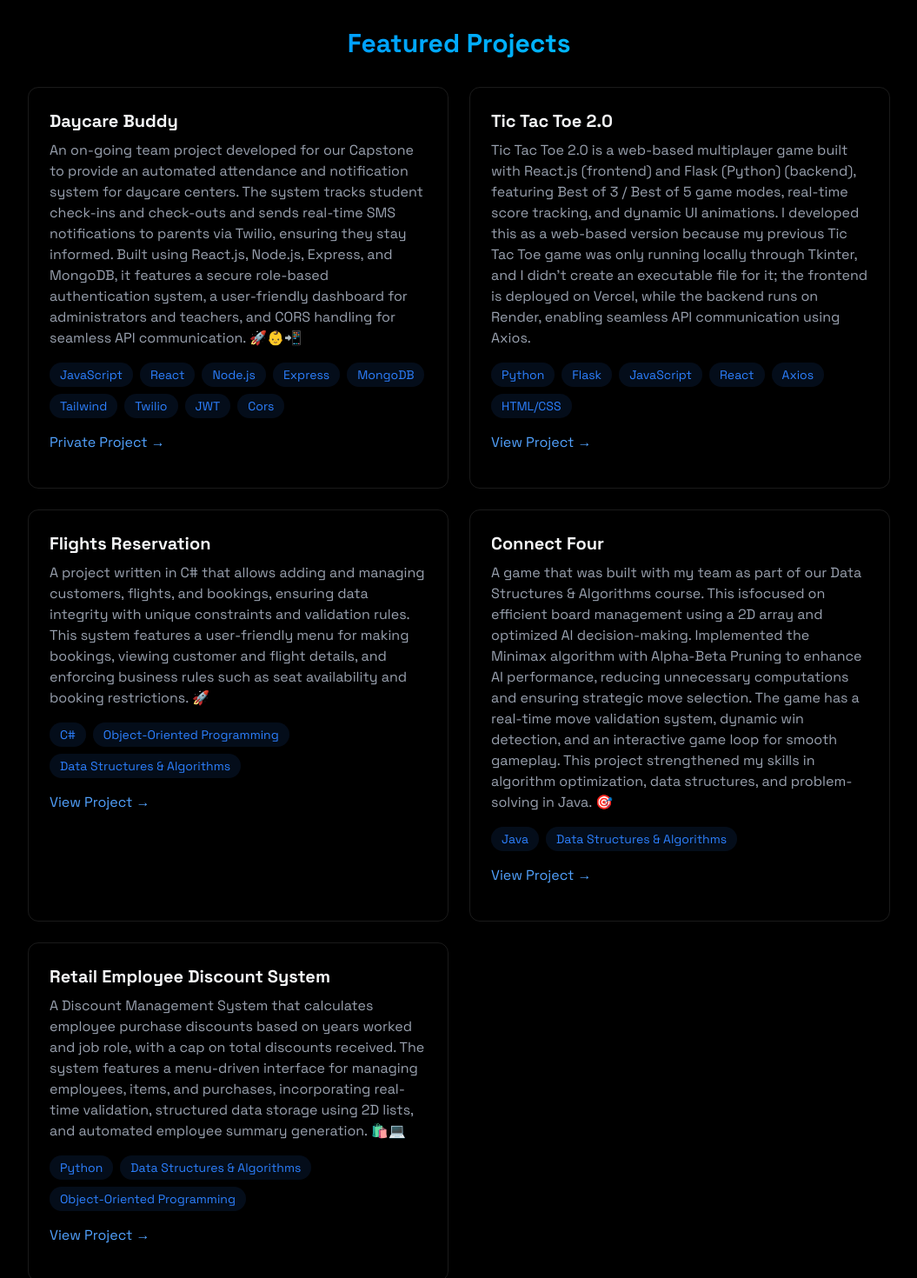
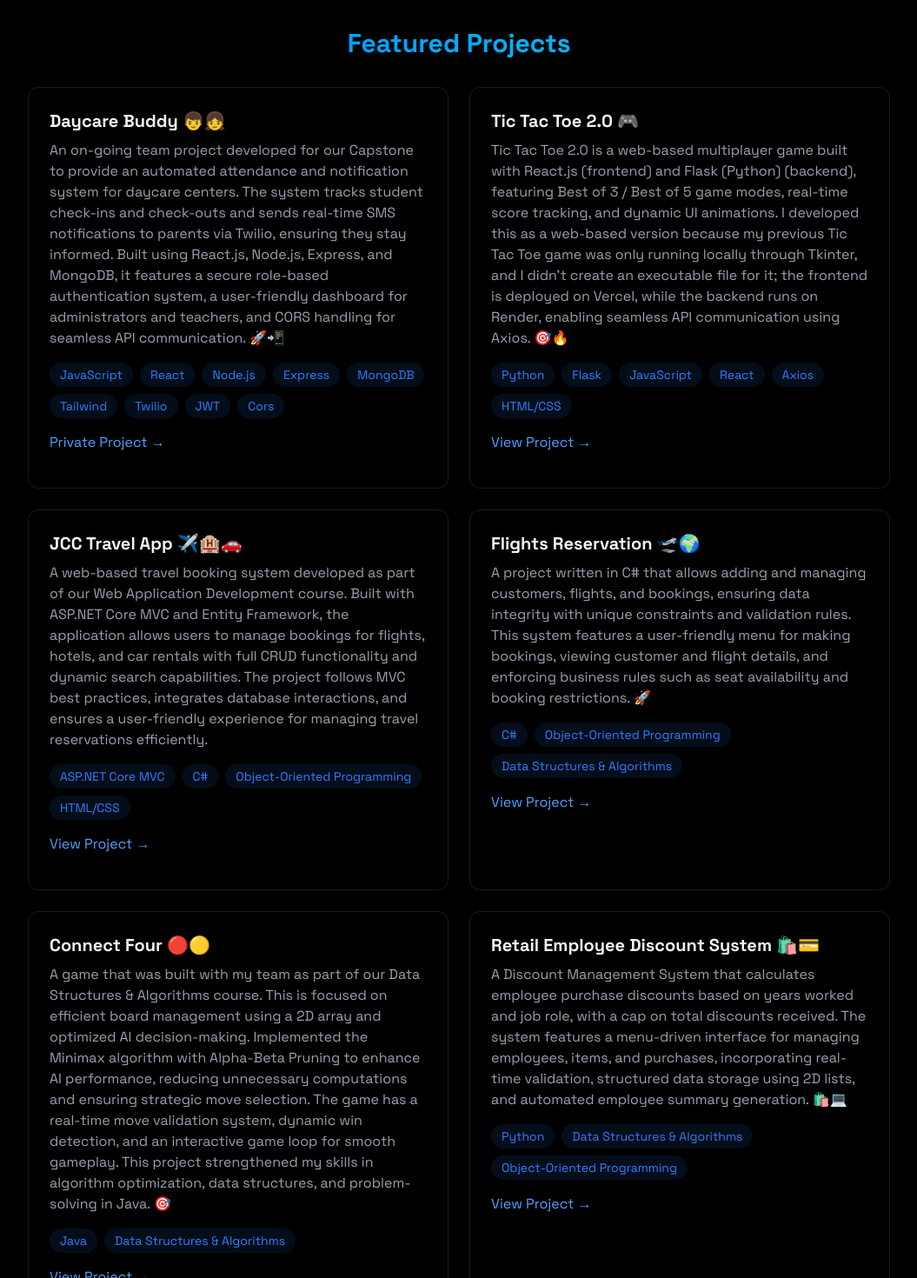
Before and after one commit to jamdazai/jamesfuraque-portfolio, a React (Vite) app: page / in a window 1280 px wide. Shown: the part 2200-3670 px from the top of the page at 87% size, without its empty margins (112-1167 px from the left). Built offline with nearby package versions, Linux system fonts and the light colour scheme.

Commit message:
Updated projects section.

```diff
--- a/src/components/sections/Projects.jsx
+++ b/src/components/sections/Projects.jsx
@@ -11,8 +11,8 @@ export const Projects = () => {
                 <div className="grid grid-cols-1 md:grid-cols-2 gap-6">
 
                     <div className="p-6 rounded-xl border border-white/10 hover:-translate-y-1 hover:border-blue-500/30 hover:shadow-[0_2px_8px_rgba(59,130,246,0.1)] transition-all">
-                        <h3 className="text-xl font-bold mb-2">Daycare Buddy</h3>
-                        <p className="text-gray-400 mb-4">An on-going team project developed for our Capstone to provide an automated attendance and notification system for daycare centers. The system tracks student check-ins and check-outs and sends real-time SMS notifications to parents via Twilio, ensuring they stay informed. Built using React.js, Node.js, Express, and MongoDB, it features a secure role-based authentication system, a user-friendly dashboard for administrators and teachers, and CORS handling for seamless API communication. 🚀👶📲</p>
+                        <h3 className="text-xl font-bold mb-2">Daycare Buddy 👦👧</h3>
+                        <p className="text-gray-400 mb-4">An on-going team project developed for our Capstone to provide an automated attendance and notification system for daycare centers. The system tracks student check-ins and check-outs and sends real-time SMS notifications to parents via Twilio, ensuring they stay informed. Built using React.js, Node.js, Express, and MongoDB, it features a secure role-based authentication system, a user-friendly dashboard for administrators and teachers, and CORS handling for seamless API communication. 🚀📲</p>
                             <div className="flex flex-wrap gap-2">
                                 {["JavaScript", "React", "Node.js", "Express", "MongoDB", "Tailwind", "Twilio", "JWT", "Cors"].map((tech, key) => (
                                     <span key={key} className="bg-blue-500/10 text-blue-500 py-1 px-3 rounded-full text-sm hover:bg-blue-500/20
@@ -28,8 +28,8 @@ export const Projects = () => {
                     </div>
 
                     <div className="p-6 rounded-xl border border-white/10 hover:-translate-y-1 hover:border-blue-500/30 hover:shadow-[0_2px_8px_rgba(59,130,246,0.1)] transition-all">
-                        <h3 className="text-xl font-bold mb-2">Tic Tac Toe 2.0</h3>
-                        <p className="text-gray-400 mb-4">Tic Tac Toe 2.0 is a web-based multiplayer game built with React.js (frontend) and Flask (Python) (backend), featuring Best of 3 / Best of 5 game modes, real-time score tracking, and dynamic UI animations. I developed this as a web-based version because my previous Tic Tac Toe game was only running locally through Tkinter, and I didn't create an executable file for it; the frontend is deployed on Vercel, while the backend runs on Render, enabling seamless API communication using Axios.</p>
+                        <h3 className="text-xl font-bold mb-2">Tic Tac Toe 2.0 🎮</h3>
+                        <p className="text-gray-400 mb-4">Tic Tac Toe 2.0 is a web-based multiplayer game built with React.js (frontend) and Flask (Python) (backend), featuring Best of 3 / Best of 5 game modes, real-time score tracking, and dynamic UI animations. I developed this as a web-based version because my previous Tic Tac Toe game was only running locally through Tkinter, and I didn't create an executable file for it; the frontend is deployed on Vercel, while the backend runs on Render, enabling seamless API communication using Axios. 🎯🔥</p>
                             <div className="flex flex-wrap gap-2">
                                 {["Python", "Flask", "JavaScript", "React", "Axios", "HTML/CSS"].map((tech, key) => (
                                     <span key={key} className="bg-blue-500/10 text-blue-500 py-1 px-3 rounded-full text-sm hover:bg-blue-500/20
@@ -45,7 +45,24 @@ export const Projects = () => {
                     </div>
 
                     <div className="p-6 rounded-xl border border-white/10 hover:-translate-y-1 hover:border-blue-500/30 hover:shadow-[0_2px_8px_rgba(59,130,246,0.1)] transition-all">
-                        <h3 className="text-xl font-bold mb-2">Flights Reservation</h3>
+                        <h3 className="text-xl font-bold mb-2">JCC Travel App ✈️🏨🚗</h3>
+                        <p className="text-gray-400 mb-4"> A web-based travel booking system developed as part of our Web Application Development course. Built with ASP.NET Core MVC and Entity Framework, the application allows users to manage bookings for flights, hotels, and car rentals with full CRUD functionality and dynamic search capabilities. The project follows MVC best practices, integrates database interactions, and ensures a user-friendly experience for managing travel reservations efficiently.</p>
+                            <div className="flex flex-wrap gap-2">
+                                {["ASP.NET Core MVC", "C#", "Object-Oriented Programming","HTML/CSS"].map((tech, key) => (
+                                    <span key={key} className="bg-blue-500/10 text-blue-500 py-1 px-3 rounded-full text-sm hover:bg-blue-500/20
+                                            hover:shadow-[0_2px_8px_rgba(59,130,246,0.2)] transition">
+                                        {tech}
+                                    </span>
+                                ))}
+                            </div>
+
+                            <div className="flex justify-between items-center my-4">
+                                <a href="https://github.com/jamdazai/WebAppDev" className="text-blue-400 hover:text-blue-300 transition-colors"> View Project → </a>
+                            </div>
+                    </div>
+
+                    <div className="p-6 rounded-xl border border-white/10 hover:-translate-y-1 hover:border-blue-500/30 hover:shadow-[0_2px_8px_rgba(59,130,246,0.1)] transition-all">
+                        <h3 className="text-xl font-bold mb-2">Flights Reservation 🛫🌍</h3>
                         <p className="text-gray-400 mb-4">A project written in C# that allows adding and managing customers, flights, and bookings, ensuring data integrity with unique constraints and validation rules. This system features a user-friendly menu for making bookings, viewing customer and flight details, and enforcing business rules such as seat availability and booking restrictions. 🚀</p>
                             <div className="flex flex-wrap gap-2">
                                 {["C#", "Object-Oriented Programming", "Data Structures & Algorithms"].map((tech, key) => (
@@ -62,8 +79,8 @@ export const Projects = () => {
                     </div>
 
                     <div className="p-6 rounded-xl border border-white/10 hover:-translate-y-1 hover:border-blue-500/30 hover:shadow-[0_2px_8px_rgba(59,130,246,0.1)] transition-all">
-                        <h3 className="text-xl font-bold mb-2">Connect Four</h3>
-                        <p className="text-gray-400 mb-4">A game that was built with my team as part of our Data Structures & Algorithms course. This isfocused on efficient board management using a 2D array and optimized AI decision-making. Implemented the Minimax algorithm with Alpha-Beta Pruning to enhance AI performance, reducing unnecessary computations and ensuring strategic move selection. The game has a real-time move validation system, dynamic win detection, and an interactive game loop for smooth gameplay. This project strengthened my skills in algorithm optimization, data structures, and problem-solving in Java. 🎯</p>
+                        <h3 className="text-xl font-bold mb-2">Connect Four 🔴🟡</h3>
+                        <p className="text-gray-400 mb-4">A game that was built with my team as part of our Data Structures & Algorithms course. This is focused on efficient board management using a 2D array and optimized AI decision-making. Implemented the Minimax algorithm with Alpha-Beta Pruning to enhance AI performance, reducing unnecessary computations and ensuring strategic move selection. The game has a real-time move validation system, dynamic win detection, and an interactive game loop for smooth gameplay. This project strengthened my skills in algorithm optimization, data structures, and problem-solving in Java. 🎯</p>
                             <div className="flex flex-wrap gap-2">
                                 {["Java", "Data Structures & Algorithms"].map((tech, key) => (
                                     <span key={key} className="bg-blue-500/10 text-blue-500 py-1 px-3 rounded-full text-sm hover:bg-blue-500/20
@@ -79,7 +96,7 @@ export const Projects = () => {
                     </div>
 
                     <div className="p-6 rounded-xl border border-white/10 hover:-translate-y-1 hover:border-blue-500/30 hover:shadow-[0_2px_8px_rgba(59,130,246,0.1)] transition-all">
-                        <h3 className="text-xl font-bold mb-2">Retail Employee Discount System</h3>
+                        <h3 className="text-xl font-bold mb-2">Retail Employee Discount System 🛍️💳</h3>
                         <p className="text-gray-400 mb-4">A Discount Management System that calculates employee purchase discounts based on years worked and job role, with a cap on total discounts received. The system features a menu-driven interface for managing employees, items, and purchases, incorporating real-time validation, structured data storage using 2D lists, and automated employee summary generation. 🛍️💻</p>
                             <div className="flex flex-wrap gap-2">
                                 {["Python", "Data Structures & Algorithms", "Object-Oriented Programming"].map((tech, key) => (
```
